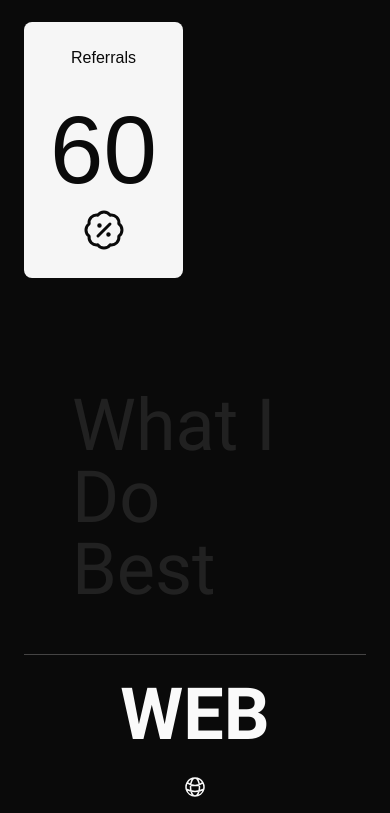
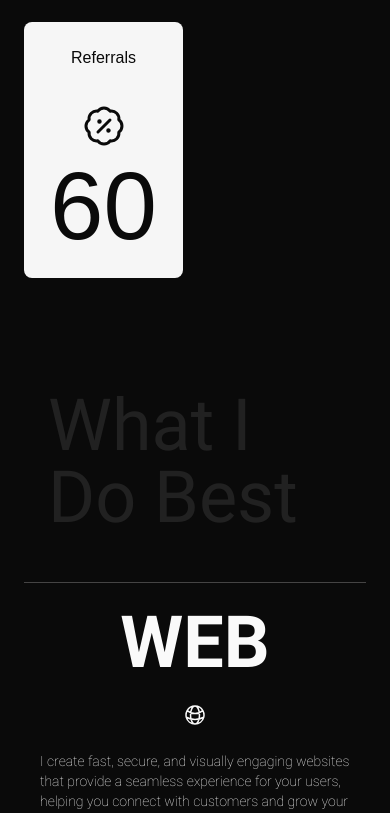
Before and after one commit to quantaqeek/check_sum, a Next.js app: page / in a window 390 px wide. Shown: the part 2618-3431 px from the top of the page. Built offline with nearby package versions, Linux system fonts and the light colour scheme; a web font is replaced by a local one.

Commit message:
FIX CODE

```diff
--- a/src/components/landingpage/Intro.tsx
+++ b/src/components/landingpage/Intro.tsx
@@ -79,7 +79,7 @@ function Intro() {
                 >
                   <div className=" w-full flex items-center justify-center md:items-start p-6 flex-col gap-8">
                     <p>{achievement.title}</p>
-                    <div className="flex flex-col md:flex-row items-center gap-2  font-thin text-6xl sm:text-8xl md:text-9xl">
+                    <div className="flex flex-col-reverse md:flex-row items-center gap-2  font-thin text-6xl sm:text-8xl md:text-9xl">
                       <span>{achievement.scale}</span>
                       {achievement.icon}
                     </div>
@@ -92,7 +92,7 @@ function Intro() {
 
         <div className="w-full min-h-screen">
           <div className="w-full flex flex-col">
-            <div className="w-full flex items-center justify-center p-12">
+            <div className="w-full flex items-center justify-center px-4 py-12 sm:px-6 md:px-12">
               <h2 className="text-5xl sm:text-7xl md:text-8xl text-stone-500 dark:text-primary-dark">
                 What I Do Best
               </h2>
```
